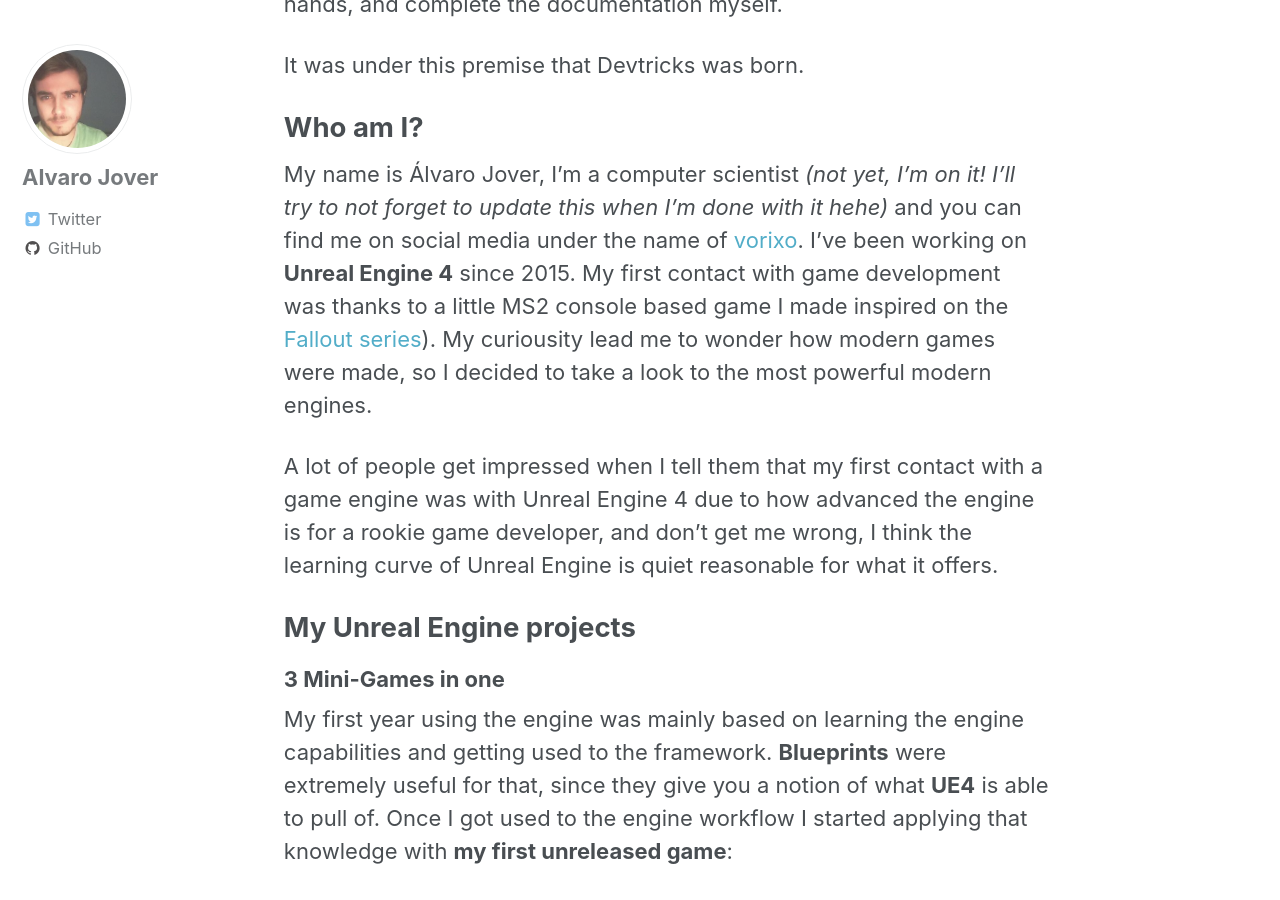
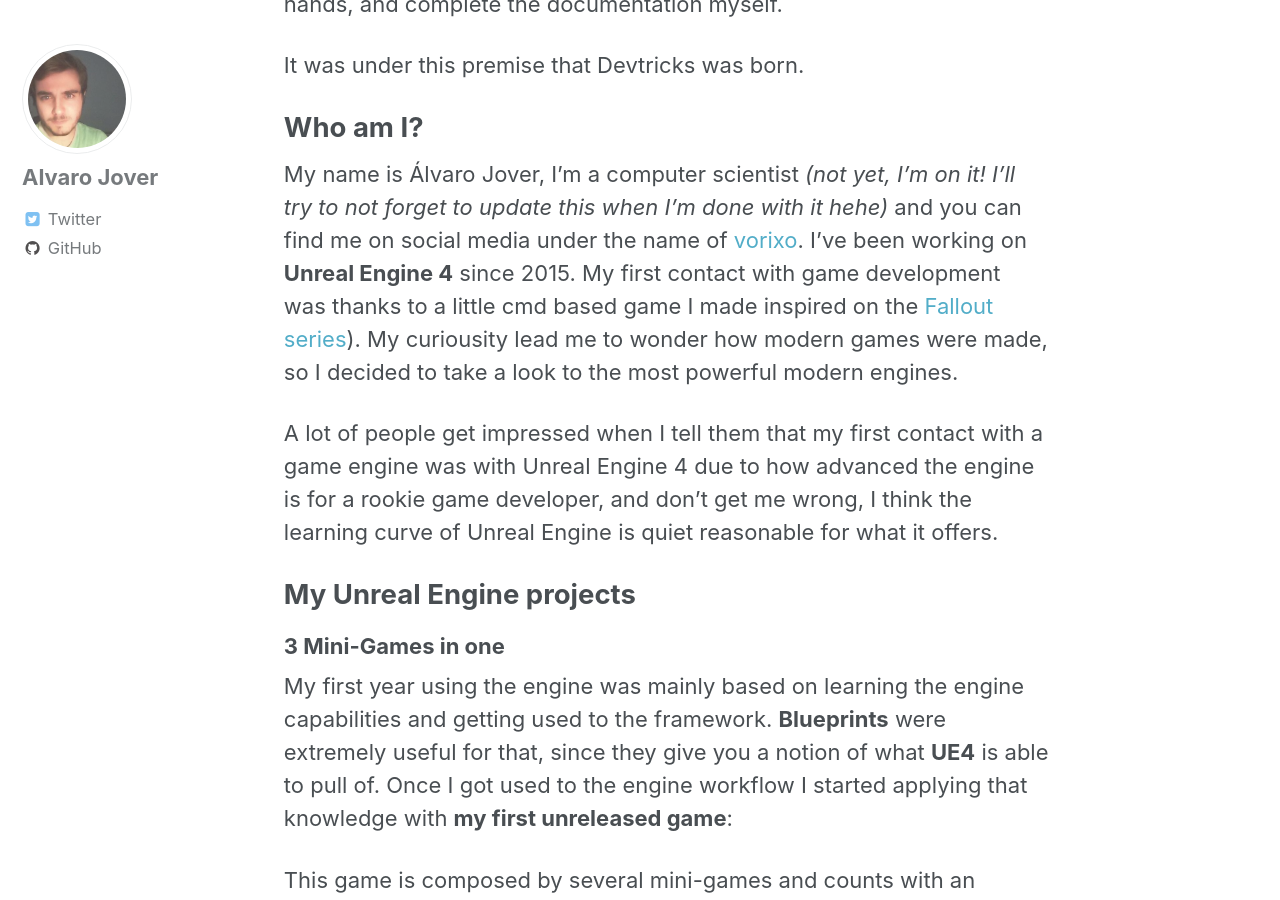
Before and after one commit to vorixo/devtricks, a Jekyll site: the page built from _posts/2017-12-29-welcome.md, in a window 1280 px wide and 900 px high, scrolled down 523 px. Built offline with Jekyll 4.4.1, drawn with Linux system fonts in a browser that asks for light colours.

Commit message:
[fix] fixing mistake

```diff
--- a/_posts/2017-12-29-welcome.md
+++ b/_posts/2017-12-29-welcome.md
@@ -17,7 +17,7 @@
 
 ## Who am I?
 
-My name is Álvaro Jover, I'm a computer scientist *(not yet, I'm on it! I'll try to not forget to update this when I'm done with it hehe)* and you can find me on social media under the name of [vorixo](https://twitter.com/vorixo){:target="_blank"}. I've been working on **Unreal Engine 4** since 2015. My first contact with game development was thanks to a little MS2 console based game I made inspired on the [Fallout series](https://en.wikipedia.org/wiki/Fallout_(series)){:target="_blank"}). My curiousity lead me to wonder how modern games were made, so I decided to take a look to the most powerful modern engines.
+My name is Álvaro Jover, I'm a computer scientist *(not yet, I'm on it! I'll try to not forget to update this when I'm done with it hehe)* and you can find me on social media under the name of [vorixo](https://twitter.com/vorixo){:target="_blank"}. I've been working on **Unreal Engine 4** since 2015. My first contact with game development was thanks to a little cmd based game I made inspired on the [Fallout series](https://en.wikipedia.org/wiki/Fallout_(series)){:target="_blank"}). My curiousity lead me to wonder how modern games were made, so I decided to take a look to the most powerful modern engines.
 
 A lot of people get impressed when I tell them that my first contact with a game engine was with Unreal Engine 4 due to how advanced the engine is for a rookie game developer, and don't get me wrong, I think the learning curve of Unreal Engine is quiet reasonable for what it offers.
 
```
